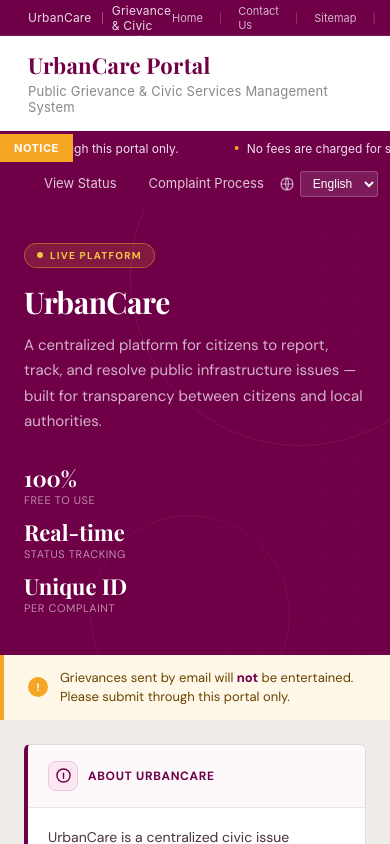
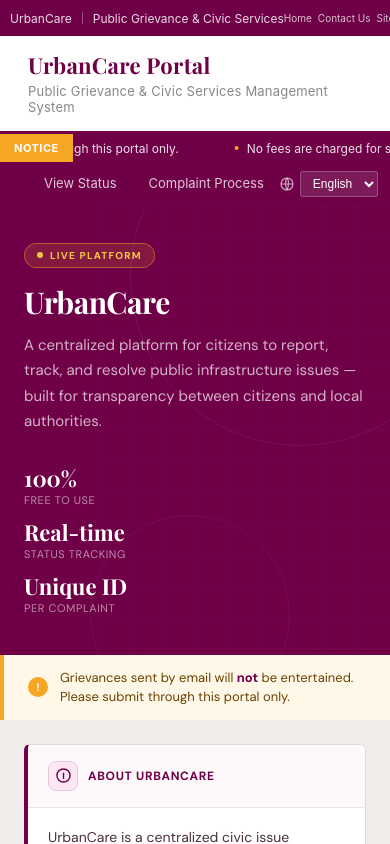
Before and after one commit to ritikkrawat/UrbanCare-Frontend, a React (Create React App) app: page / in a window 390 px wide. Shown: the top 844 px of the page. Built offline with nearby package versions, Linux system fonts and the light colour scheme.

Commit message:
Update TopBar

```diff
--- a/src/pages/home/TopBar/topBar.css
+++ b/src/pages/home/TopBar/topBar.css
@@ -1,23 +1,29 @@
+/* ===== BASE ===== */
 .topbar {
   background-color: #6f0047;
   height: 36px;
   display: flex;
   align-items: center;
-  justify-content: space-between;
-  padding: 0 28px;
-  border-bottom: 1px solid rgba(255, 255, 255, 0.1);
+  padding: 0 20px;
+
+  /* prevents breaking */
+  overflow: hidden;
 }
 
+/* ===== LEFT ===== */
 .topbar-left {
   display: flex;
   align-items: center;
   gap: 10px;
+
+  white-space: nowrap;
+  flex-shrink: 0; /* ❗ prevents shrinking */
 }
 
 .topbar-text {
   font-size: 12px;
   color: rgba(255, 255, 255, 0.85);
-  letter-spacing: 0.2px;
+  white-space: nowrap;
 }
 
 .topbar-divider {
@@ -26,25 +32,67 @@
   background: rgba(255, 255, 255, 0.3);
 }
 
+/* ===== RIGHT ===== */
 .topbar-right {
   display: flex;
   align-items: center;
-  gap: 16px;
+  gap: 10px;
+
+  margin-left: auto; /* ❗ pushes to right */
+  white-space: nowrap;
+  flex-shrink: 0; /* ❗ prevents compression */
 }
 
 .topbar-link {
   font-size: 11px;
-  color: rgba(255, 255, 255, 0.7);
+  color: rgba(255, 255, 255, 0.75);
   cursor: pointer;
-  text-decoration: none;
-  transition: color 0.15s;
+  transition: color 0.2s;
+  white-space: nowrap;
 }
 
 .topbar-link:hover {
-  color: #ffffff;
+  color: #fff;
 }
 
 .topbar-sep {
-  color: rgba(255, 255, 255, 0.25);
+  color: rgba(255, 255, 255, 0.3);
   font-size: 10px;
 }
+
+/* ========================= */
+/* ✅ HEIGHT RESPONSIVENESS */
+/* ========================= */
+@media (max-height: 620px) {
+
+  /* hide only long text */
+  .hide-on-short {
+    display: none;
+  }
+
+  /* remove divider */
+  .topbar-divider {
+    display: none;
+  }
+}
+
+/* ========================= */
+/* 📱 OPTIONAL WIDTH CLEANUP */
+/* ========================= */
+@media (max-width: 768px) {
+  .topbar {
+    padding: 0 10px;
+  }
+
+  .topbar-right {
+    gap: 6px;
+  }
+
+  .topbar-link {
+    font-size: 10px;
+  }
+
+  .topbar-sep {
+    display: none;
+  }
+}
--- a/src/pages/home/TopBar/topBar.jsx
+++ b/src/pages/home/TopBar/topBar.jsx
@@ -4,11 +4,18 @@ import './topBar.css';
 const Topbar = () => {
   return (
     <div className="topbar">
+
+      {/* LEFT */}
       <div className="topbar-left">
         <span className="topbar-text">UrbanCare</span>
         <div className="topbar-divider"></div>
-        <span className="topbar-text">Public Grievance &amp; Civic Services</span>
+
+        <span className="topbar-text hide-on-short">
+          Public Grievance & Civic Services
+        </span>
       </div>
+
+      {/* RIGHT */}
       <div className="topbar-right">
         <span className="topbar-link">Home</span>
         <span className="topbar-sep">|</span>
@@ -18,6 +25,7 @@ const Topbar = () => {
         <span className="topbar-sep">|</span>
         <span className="topbar-link">Help / FAQs</span>
       </div>
+
     </div>
   );
 };
```
